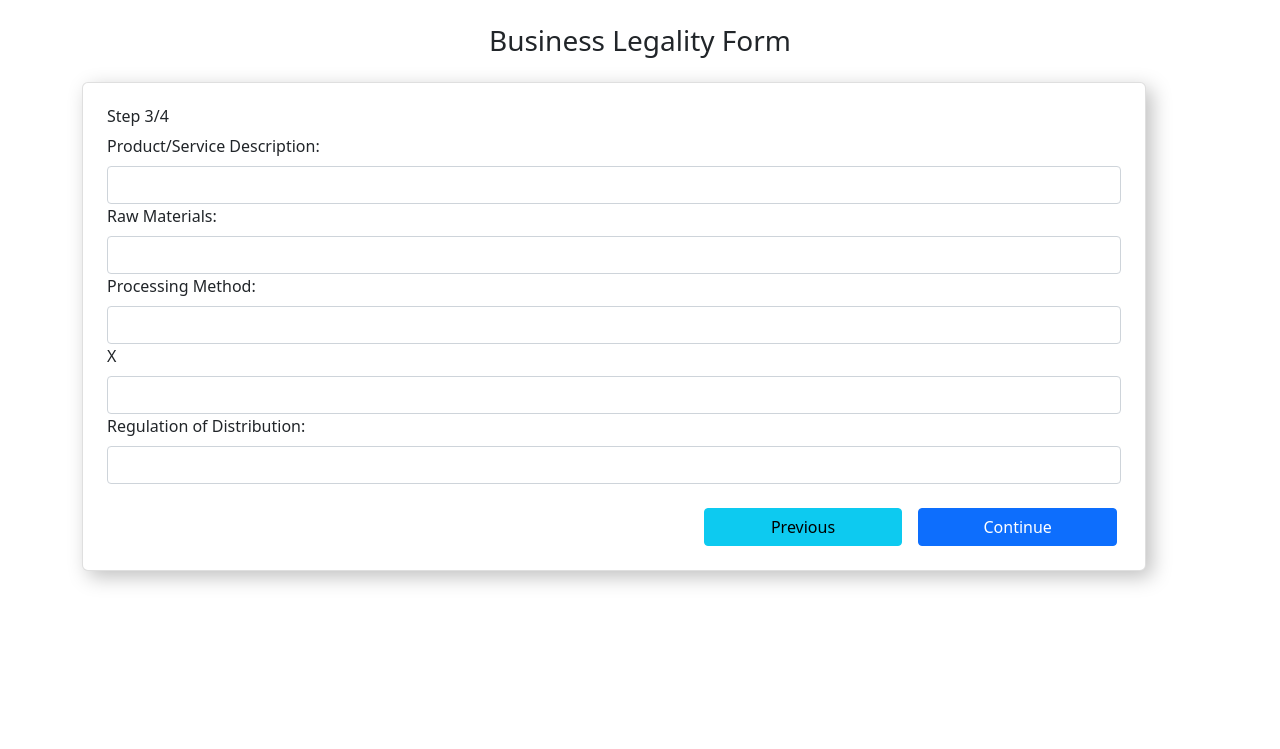
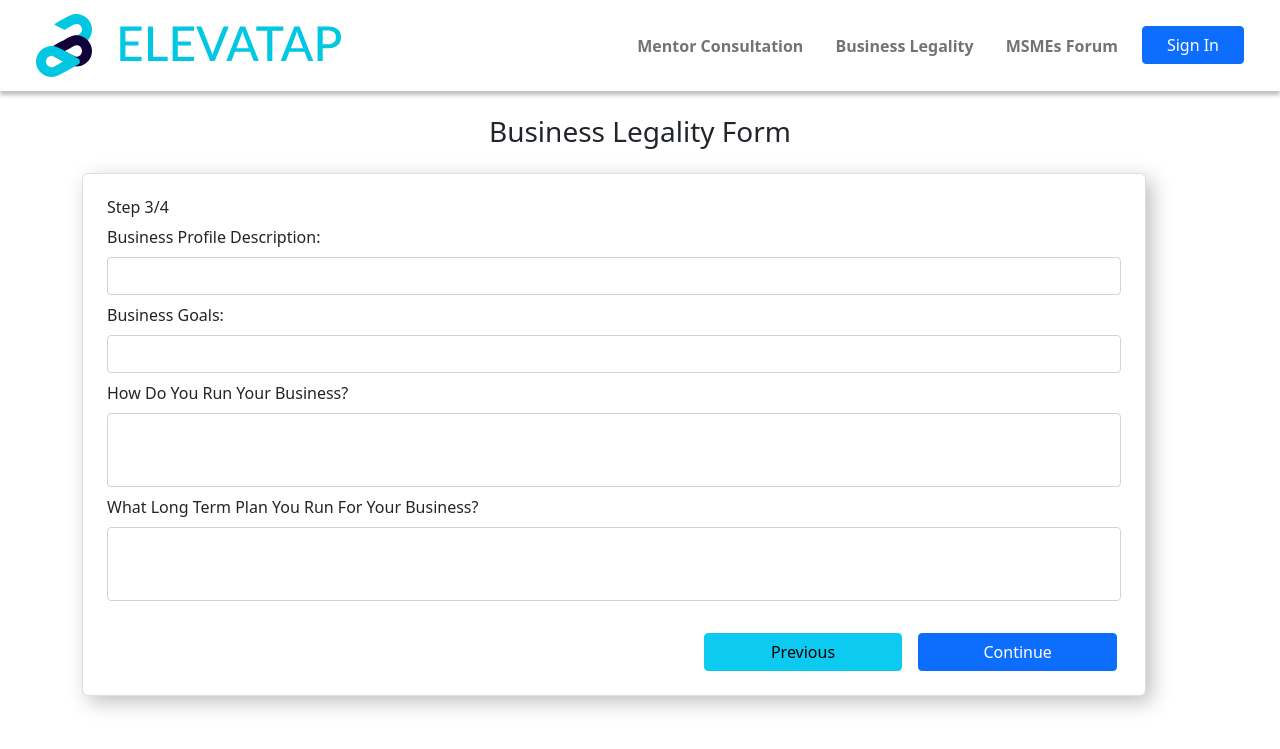
Before and after one commit to EdwardJoko/garudahack-elevatap, a Node project: template views/businessLegality/businessLegality3.ejs in a window 1280 px wide. Shown: the top 749 px of the page. Run offline with Node 20 templates, Linux system fonts and the light colour scheme; the template is opened without the code that fills it, so the values that code supplies are empty.

Commit message:
legality

```diff
--- a/views/businessLegality/businessLegality3.ejs
+++ b/views/businessLegality/businessLegality3.ejs
@@ -10,44 +10,39 @@
   <link href="https://cdn.jsdelivr.net/npm/bootstrap@5.1.3/dist/css/bootstrap.min.css" rel="stylesheet"
     integrity="sha384-1BmE4kWBq78iYhFldvKuhfTAU6auU8tT94WrHftjDbrCEXSU1oBoqyl2QvZ6jIW3" crossorigin="anonymous">
   <link rel="stylesheet" href="https://use.fontawesome.com/releases/v5.15.1/css/all.css">
-  <link rel="shortcut icon" type="image/x-icon" href="/images/logo/tab_logo.jpeg">
 </head>
 
 <body>
+  <%- (include('./navbar.ejs')) %>
     <div class="container">
       <h3 class="text-center my-4">Business Legality Form</h3>
       <div class="card mentor__bigcard p-4">
         <h6 class="card-title">Step 3/4</h6>
         <form action="">
-        <div class="row d-grip">
+          <div class="row d-grip gap-2">
             <div class="">
-            <label for="productDesc" class="form-label">Product/Service Description:</label>
-            <input type="text" class="form-control" id="productDesc">
+              <label for="businessDesc" class="form-label">Business Profile Description:</label>
+              <input name="businessDesc" type="text" class="form-control" id="businessDesc">
             </div>
             <div class="">
-            <label for="rawMaterial" class="form-label">Raw Materials:</label>
-            <input type="text" class="form-control" id="rawMaterial">
+              <label for="businessGoals" class="form-label">Business Goals:</label>
+              <input name="businessGoals" type="text" class="form-control" id="businessGoals">
             </div>
             <div class="">
-            <label for="processingMethod" class="form-label">Processing Method:</label>
-            <input type="text" class="form-control" id="processingMethod">
+              <label for="runBusiness" class="form-label">How Do You Run Your Business?</label>
+              <input name="runBusiness" type="text" class="form-control py-4" id="runBusiness">
               </select>
             </div>
             <div class="">
-            <label for="businessOfficePhoto" class="form-label">X</label>
-            <input type="text" class="form-control" id="businessOfficePhoto">
-          </div>
-
-          <div class="">
-            <label for="regulationDistribution" class="form-label">Regulation of Distribution:</label>
-            <input type="text" class="form-control" id="regulationDistribution" placeholder="">
+              <label for="planBusiness" class="form-label">What Long Term Plan You Run For Your Business?</label>
+              <input name="planBusiness" type="text" class="form-control py-4" id="planBusiness">
             </div>
             <div class="row col-8 ms-auto gap-3 me-1 mt-4 justify-content-end">
               <div class="col-4 row">
-              <a href="/businessLegality1" class="btn btn-info">Previous</a>
+                <a href="./businessLegality2" class="btn btn-info">Previous</a>
               </div>
               <div class="col-4 row">
-              <a href="/" class="btn btn-primary">Continue</a>
+                <a href="./businessLegality4" class="btn btn-primary">Continue</a>
               </div>
             </div>
           </div>
```
Also changed, not shown: views/businessLegality/businessLegality1.ejs (+18 -10 lines), views/businessLegality/businessLegality2.ejs (+9 -9 lines), views/businessLegality/businessLegalty5.ejs (added, +44 -0 lines). Lines whose indentation alone changed are shown as unchanged.
